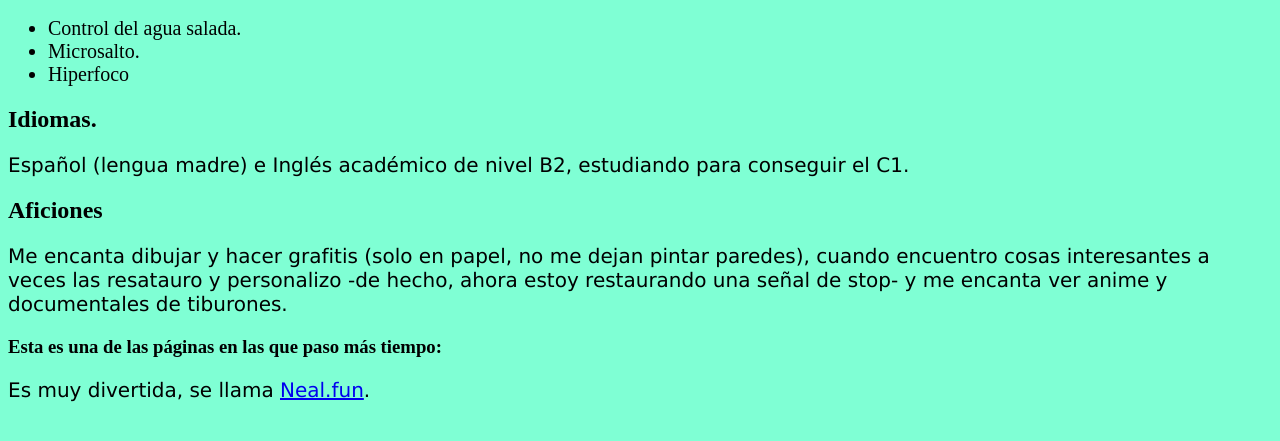
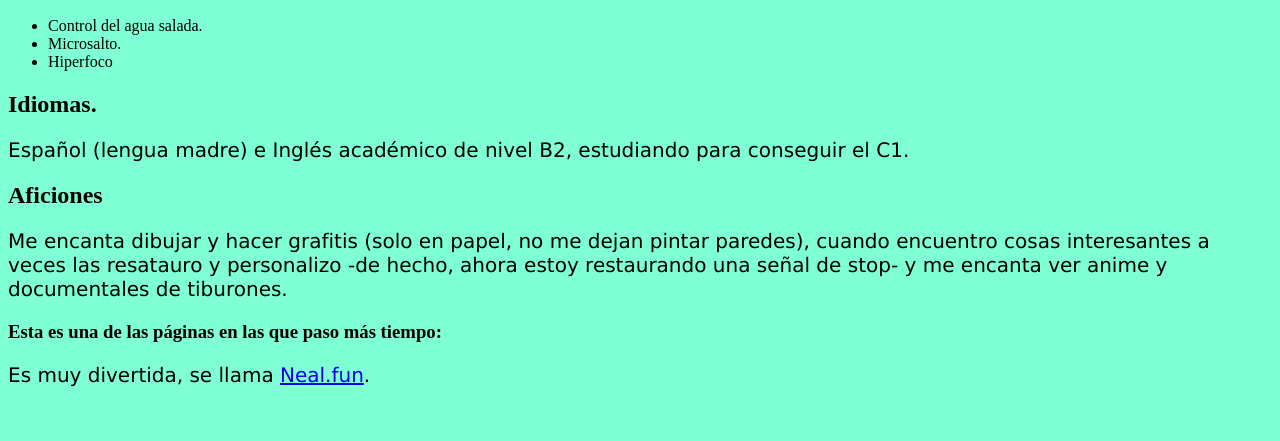
Before and after one commit to Izan4811/Repositorio, a plain HTML site: page index.html in a window 1280 px wide. Shown: the part 355-796 px from the top of the page. Drawn offline with Linux system fonts and the light colour scheme.

Commit message:
Correct CSS text-align typo and update ul styling
Fix typo in CSS property and add class selector for ul.

```diff
--- a/index.html
+++ b/index.html
@@ -16,7 +16,7 @@
   color: white;
   text-aling: center;
   }
-  ul {
+  ul . tarjeta {
   font-size: 20px
   }
   p {
```
